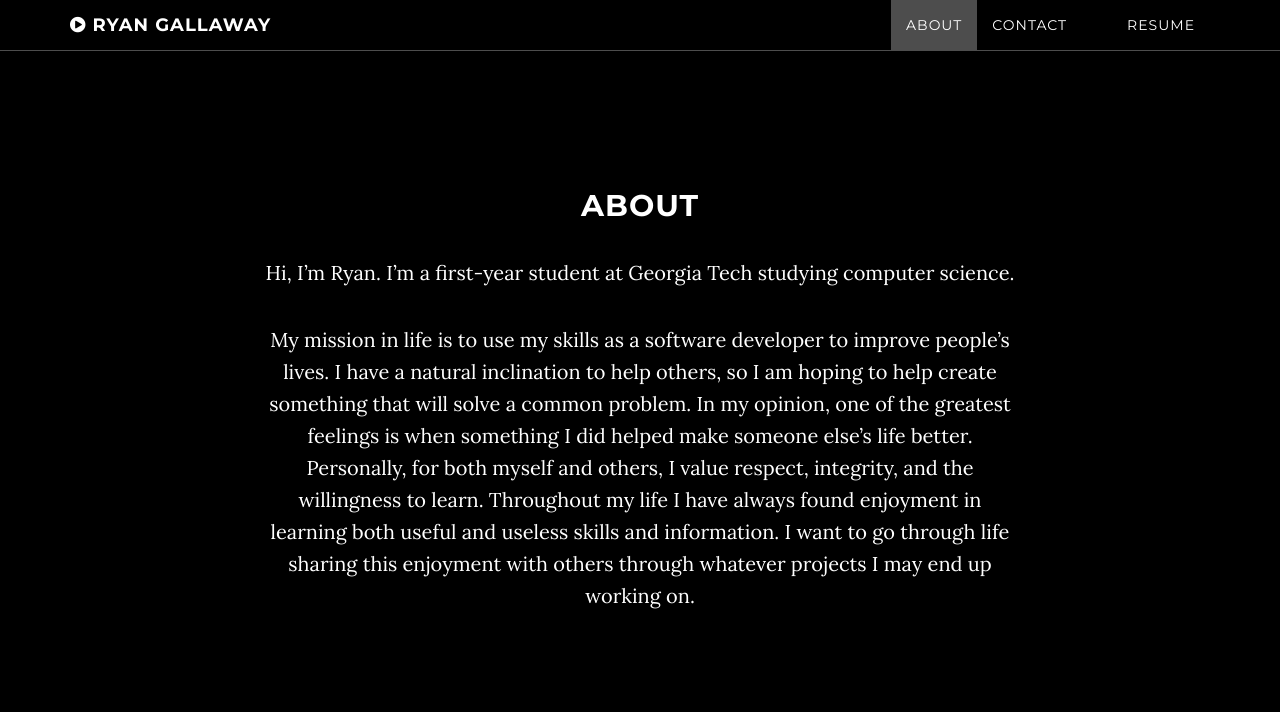
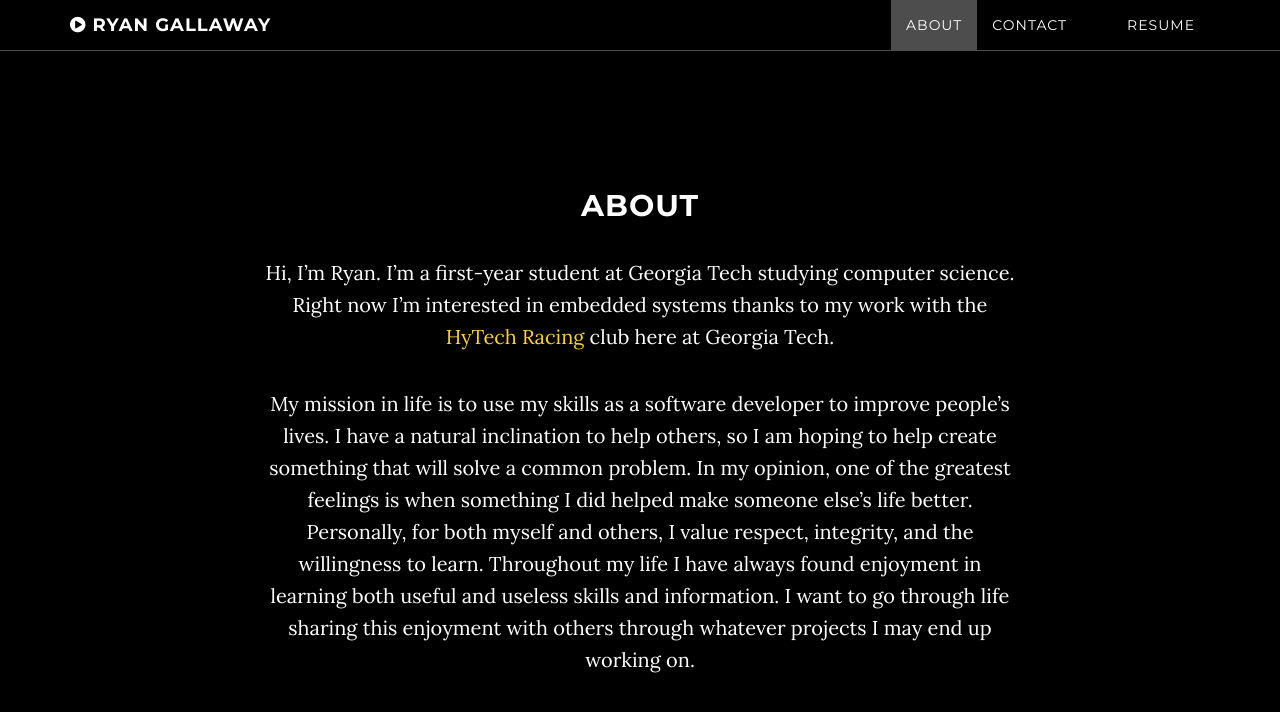
Before and after one commit to rgallaway/rgallaway.github.io, a Jekyll site: the page built from index.html, in a window 1280 px wide and 900 px high, scrolled down 961 px. Shown: the top 712 px of the window. Built offline with Jekyll 4.4.1, drawn with Linux system fonts in a browser that asks for light colours; some of the changed text lies outside the part shown.

Commit message:
added personal statement

```diff
--- a/about.html
+++ b/about.html
@@ -5,6 +5,6 @@ title: About
 ---
 ## About
 
-Hi, I'm Ryan. I'm a first-year student at Georgia Tech studying computer science.
+Hi, I'm Ryan. I'm a first-year student at Georgia Tech studying computer science. Right now I'm interested in embedded systems thanks to my work with the <a href="https://www.facebook.com/HyTechRacing?fref=ts">HyTech Racing</a> club here at Georgia Tech.
 
 My mission in life is to use my skills as a software developer to improve people’s lives. I have a natural inclination to help others, so I am hoping to help create something that will solve a common problem. In my opinion, one of the greatest feelings is when something I did helped make someone else’s life better. Personally, for both myself and others, I value respect, integrity, and the willingness to learn. Throughout my life I have always found enjoyment in learning both useful and useless skills and information. I want to go through life sharing this enjoyment with others through whatever projects I may end up working on.
--- a/resume.html
+++ b/resume.html
@@ -5,4 +5,4 @@ title: Resume
 ---
 ## Resume
 
-This is where my resume will eventually go.
+<a href="files/resume.pdf">Download my resume</a>
```
Also changed, not shown: 1 other file.
